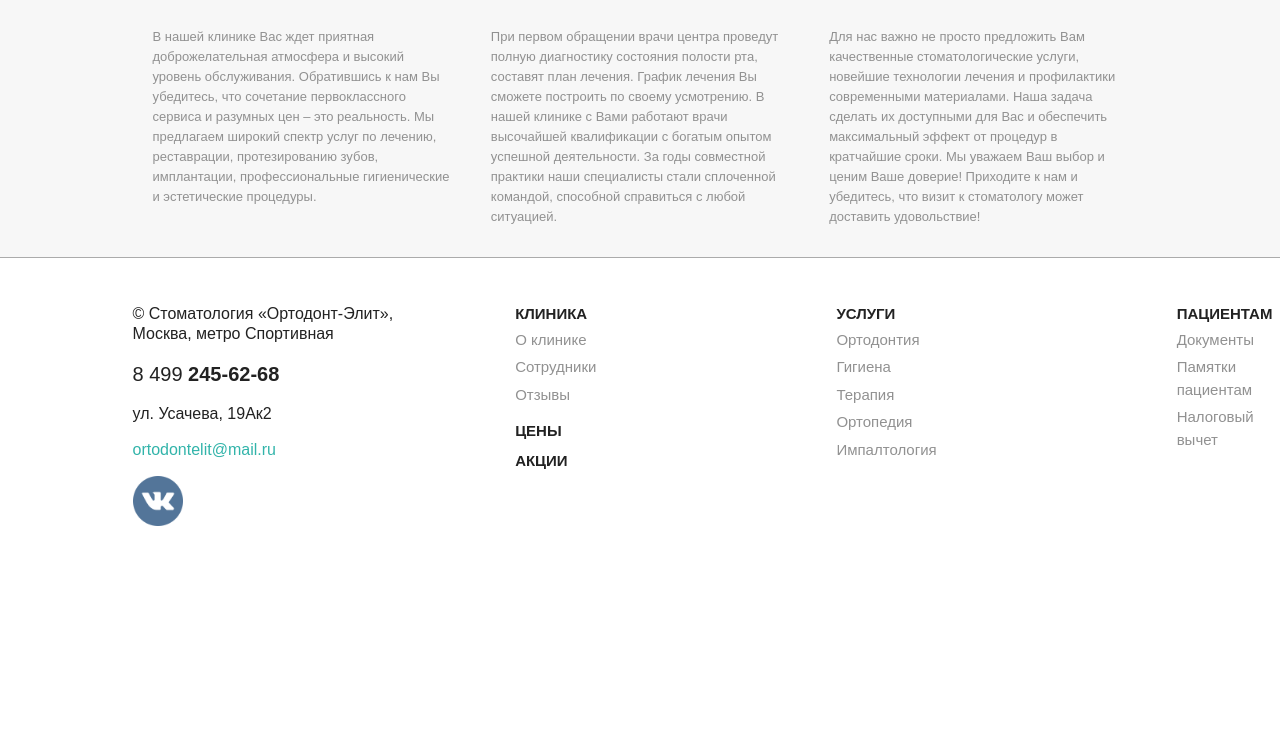
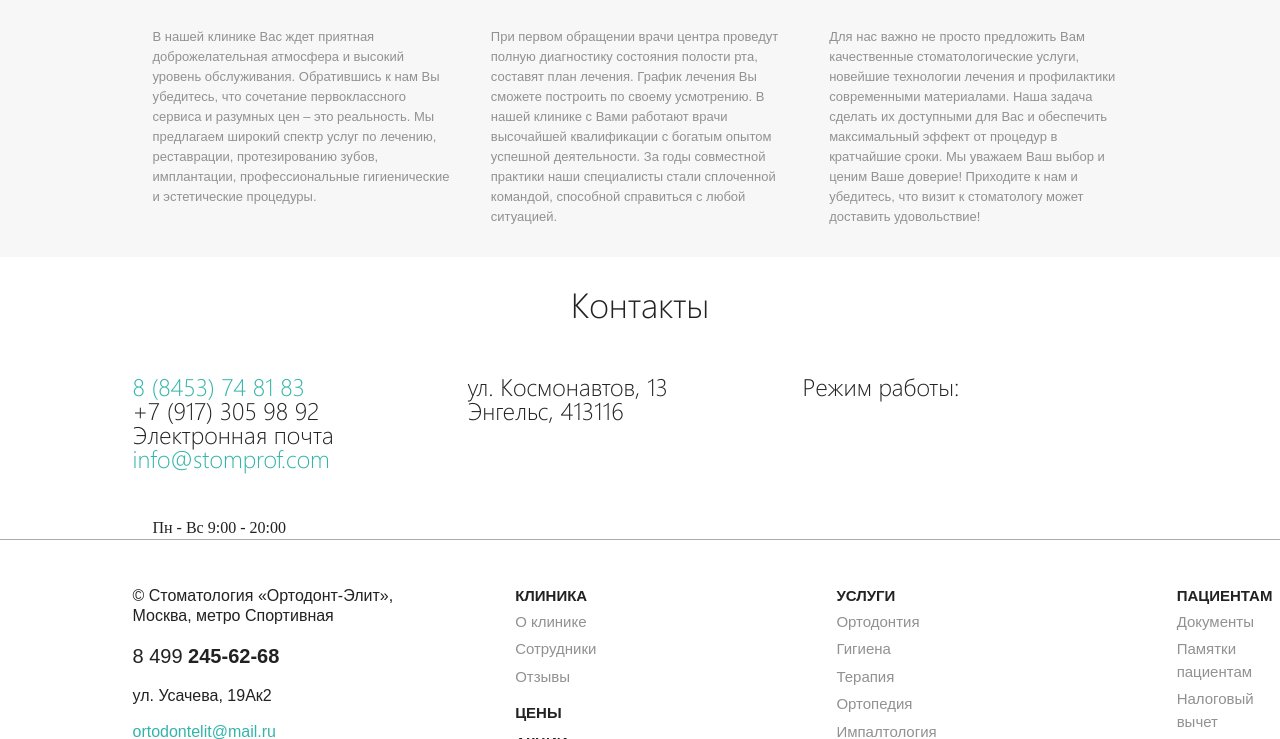
Before and after one commit to kawaiigoth/stomprof-rework, a website: page app/index.html in a window 1280 px wide. Shown: the part 720-1459 px from the top of the page. Before the commit the page ends 1262 px from the top, so only its background shows below. Drawn offline with nearby package versions, Linux system fonts and the light colour scheme.

Commit message:
contats start

```diff
--- a/app/css/base.css
+++ b/app/css/base.css
@@ -59,7 +59,7 @@ textarea {
 
 @font-face {
     font-family: SegoeUI;
-    src: url(../fonts/segoeui.woff);
+    src: url(../fonts/segoeuil.woff);
 }
 
 
--- a/app/index.html
+++ b/app/index.html
@@ -116,24 +116,31 @@
 
     <section class="main-about">
         <div class="main-about__wrap">
-            <h2 class="main-about__title">Стоматология "Профессионал"</h2>
+            <h2 class="main-about__title">Стоматологическая клиника "Профессионал"</h2>
             <div class="main-about__text">
                 <p class="main-about__column">
-                В нашей клинике Вас ждет приятная доброжелательная атмосфера и высокий уровень обслуживания.
-                Обратившись к нам Вы убедитесь, что сочетание первоклассного сервиса и разумных цен – это реальность.
-                Мы предлагаем широкий спектр услуг по лечению, реставрации, протезированию зубов, имплантации,
-                профессиональные гигиенические и эстетические процедуры.
+                    В нашей клинике Вас ждет приятная доброжелательная атмосфера и высокий уровень обслуживания.
+                    Обратившись к нам Вы убедитесь, что сочетание первоклассного сервиса и разумных цен – это
+                    реальность.
+                    Мы предлагаем широкий спектр услуг по лечению, реставрации, протезированию зубов, имплантации,
+                    профессиональные гигиенические и эстетические процедуры.
                 </p>
                 <p class="main-about__column">
-                При первом обращении врачи центра проведут полную диагностику состояния полости рта, составят план лечения.
-                График лечения Вы сможете построить по своему усмотрению.
-                В нашей клинике с Вами работают врачи высочайшей квалификации с богатым опытом успешной деятельности.
-                За годы совместной практики наши специалисты стали сплоченной командой, способной справиться с любой ситуацией.
+                    При первом обращении врачи центра проведут полную диагностику состояния полости рта, составят план
+                    лечения.
+                    График лечения Вы сможете построить по своему усмотрению.
+                    В нашей клинике с Вами работают врачи высочайшей квалификации с богатым опытом успешной
+                    деятельности.
+                    За годы совместной практики наши специалисты стали сплоченной командой, способной справиться с любой
+                    ситуацией.
                 </p>
                 <p class="main-about__column">
-                Для нас важно не просто предложить Вам качественные стоматологические услуги, новейшие технологии лечения и профилактики современными материалами.
-                Наша задача сделать их доступными для Вас и обеспечить максимальный эффект от процедур в кратчайшие сроки. Мы уважаем
-                Ваш выбор и ценим Ваше доверие! Приходите к нам и убедитесь, что визит к стоматологу может доставить удовольствие!
+                    Для нас важно не просто предложить Вам качественные стоматологические услуги, новейшие технологии
+                    лечения и профилактики современными материалами.
+                    Наша задача сделать их доступными для Вас и обеспечить максимальный эффект от процедур в кратчайшие
+                    сроки. Мы уважаем
+                    Ваш выбор и ценим Ваше доверие! Приходите к нам и убедитесь, что визит к стоматологу может доставить
+                    удовольствие!
                 </p>
             </div>
         </div>
@@ -143,8 +150,37 @@
 
     </section>
 
-    <section class="main-content__contacts">
-
+    <section class="main-contacts">
+        <div class="main-contacts__wrap">
+            <h2 class="main-contacts__title">
+                Контакты
+            </h2>
+            <div class="main-contacts__info">
+                <p class="main-contacts__block">
+                    <a href="#" class="link">8 (8453) 74 81 83</a> <br>
+                    +7 (917) 305 98 92 <br>
+                    Электронная почта<br>
+                    <a href="#" class="link">info@stomprof.com</a>
+                </p>
+                <p class="main-contacts__block">
+                    ул. Космонавтов, 13 <br>
+                    Энгельс, 413116
+                </p>
+                <p class="main-contacts__block">
+                    Режим работы:<br>
+                <ul class="main-contacts__week">
+                    <li></li>
+                    <li></li>
+                    <li></li>
+                    <li></li>
+                    <li></li>
+                    <li></li>
+                </ul>
+                <br>
+                Пн - Вс 9:00 - 20:00
+                </p>
+            </div>
+        </div>
     </section>
 
     <section class="main-content__map">
--- /dev/null
+++ b/app/less/block/main-contacts.less
@@ -0,0 +1,26 @@
+.main-contacts{
+    &__wrap{
+      .container();
+    }
+  &__title{
+    .font-alt(35px,@color-text,100);
+    text-align: center;
+  }
+  &__info{
+    display: flex;
+    flex-wrap: wrap;
+    align-content: space-around;
+  }
+  &__block {
+    width: 33%;
+    .font-alt(24px,@color-text,100);
+  }
+  &__week {
+    list-style: none;
+    padding: 0;
+    margin: 0;
+    li{
+      display: inline-block;
+    }
+  }
+}
--- a/app/less/mixins.less
+++ b/app/less/mixins.less
@@ -1,3 +1,5 @@
+@import url(https://fonts.googleapis.com/css?family=Arimo:400,700|Open+Sans:400,700&subset=cyrillic-ext);
+
 .clearfix(){
   &::after{
     clear:both;
@@ -23,7 +25,7 @@
 }
 
 .font-alt(@size : 14px, @color : @color-text, @weight : 400){
-   font:  100 35px/1 'SegoeUI',"Helvetica Neue",Helvetica,sans-serif;
+   font:  100 @size/1 'SegoeUI',"Helvetica Neue",Helvetica,sans-serif;
   font-weight: @weight;
   color: @color;
 }
--- a/app/less/styles.less
+++ b/app/less/styles.less
@@ -14,3 +14,4 @@
 @import "block/new-header.less";
 @import "block/services.less";
 @import "block/main-about.less";
+@import "block/main-contacts.less";
```
Also changed, not shown: app/css/styles.css.
